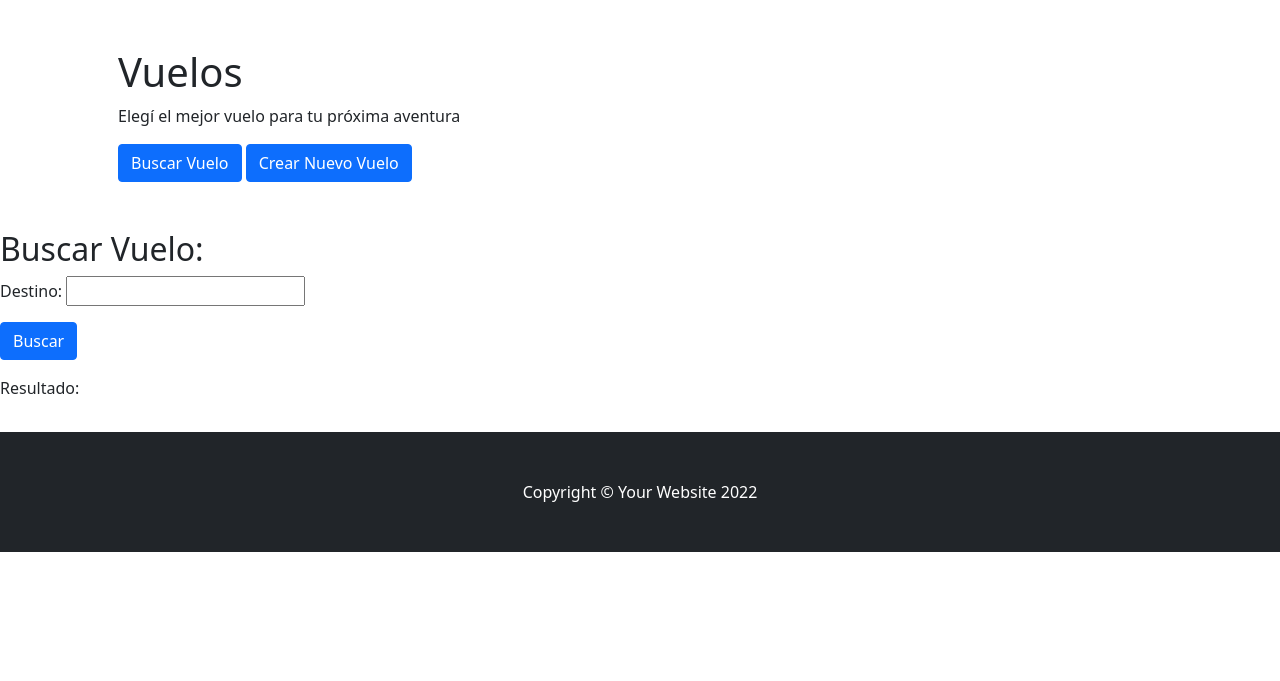
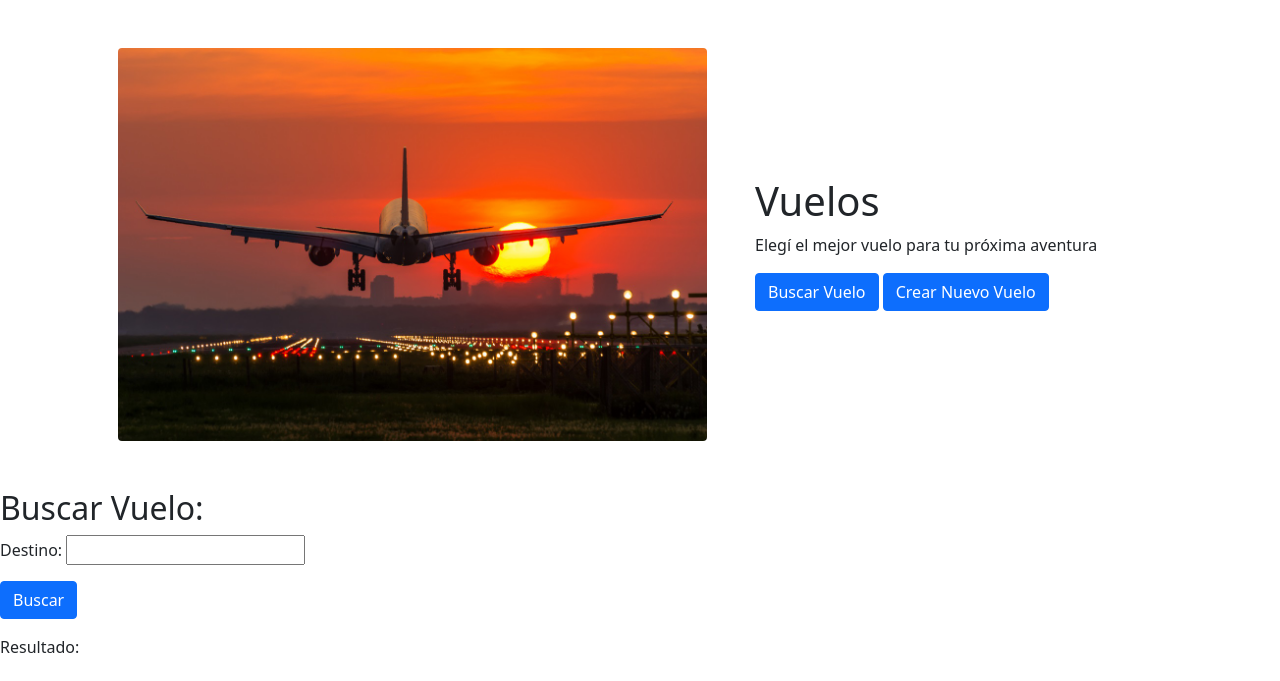
Before and after one commit to MartinCapocasale/ProyectoViajes, a Django app: page /buscar_destino_vuelo/ in a window 1280 px wide. Shown: the part 56-737 px from the top of the page. Before the commit the page ends 608 px from the top, so only its background shows below. Run offline with Django 4.2, Linux system fonts and the light colour scheme; some libraries are stand-ins or nearby versions.

Commit message:
se agregan imagenes a las busquedas de las vistas

```diff
--- a/ProyectoViajes/ProyectoViajesApp/templates/ProyectoViajesApp/buscar_destino_vuelo.html
+++ b/ProyectoViajes/ProyectoViajesApp/templates/ProyectoViajesApp/buscar_destino_vuelo.html
@@ -4,6 +4,11 @@
 {% block TituloPagina %}
 Vuelos - Viajes Coder
 {% endblock %}
+
+{% block ImagenPortada %}
+    <div class="col-lg-7"><img class="img-fluid rounded mb-4 mb-lg-0" src="{% static 'imagenes/vuelos.jpg'%}" alt="..." /></div>
+{% endblock %}
+
 {% block TipoDePagina %}Vuelos{% endblock %}
 {% block SloganPagina %}Elegí el mejor vuelo para tu próxima aventura{% endblock %}
 {% block DeBusqueda %}
--- a/ProyectoViajes/ProyectoViajesApp/templates/ProyectoViajesApp/buscar_nombre_excursion.html
+++ b/ProyectoViajes/ProyectoViajesApp/templates/ProyectoViajesApp/buscar_nombre_excursion.html
@@ -3,6 +3,10 @@
 
 {% block TituloPagina %}
 Excursiones - Viajes Coder
+{% endblock %}
+
+{% block ImagenPortada %}
+    <div class="col-lg-7"><img class="img-fluid rounded mb-4 mb-lg-0" src="{% static 'imagenes/excursiones.jpg'%}" alt="..." /></div>
 {% endblock %}
 
 {% block TipoDePagina %}Excursiones{% endblock %}
--- a/ProyectoViajes/ProyectoViajesApp/templates/ProyectoViajesApp/buscar_ubicacion_hotel.html
+++ b/ProyectoViajes/ProyectoViajesApp/templates/ProyectoViajesApp/buscar_ubicacion_hotel.html
@@ -4,6 +4,12 @@
 {% block TituloPagina %}
 Hoteles - Busqueda
 {% endblock %}
+
+{% block ImagenPortada %}
+    <div class="col-lg-7"><img class="img-fluid rounded mb-4 mb-lg-0" src="{% static 'imagenes/hoteles.jpg'%}" alt="..." /></div>
+{% endblock %}
+
+
 {% block TipoDePagina %}Hoteles{% endblock %}
 {% block SloganPagina %}Elegí el mejor hotel para tu próximo destino{% endblock %}
 {% block DeBusqueda %}
```
